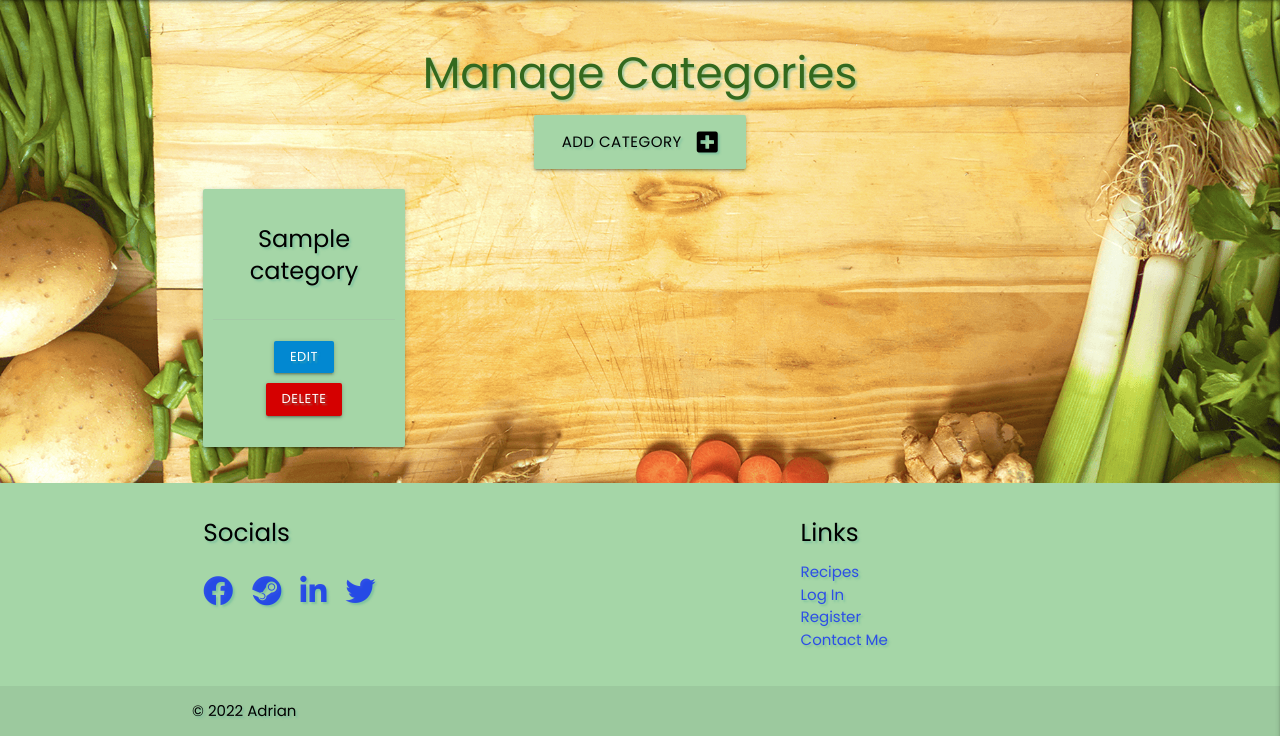
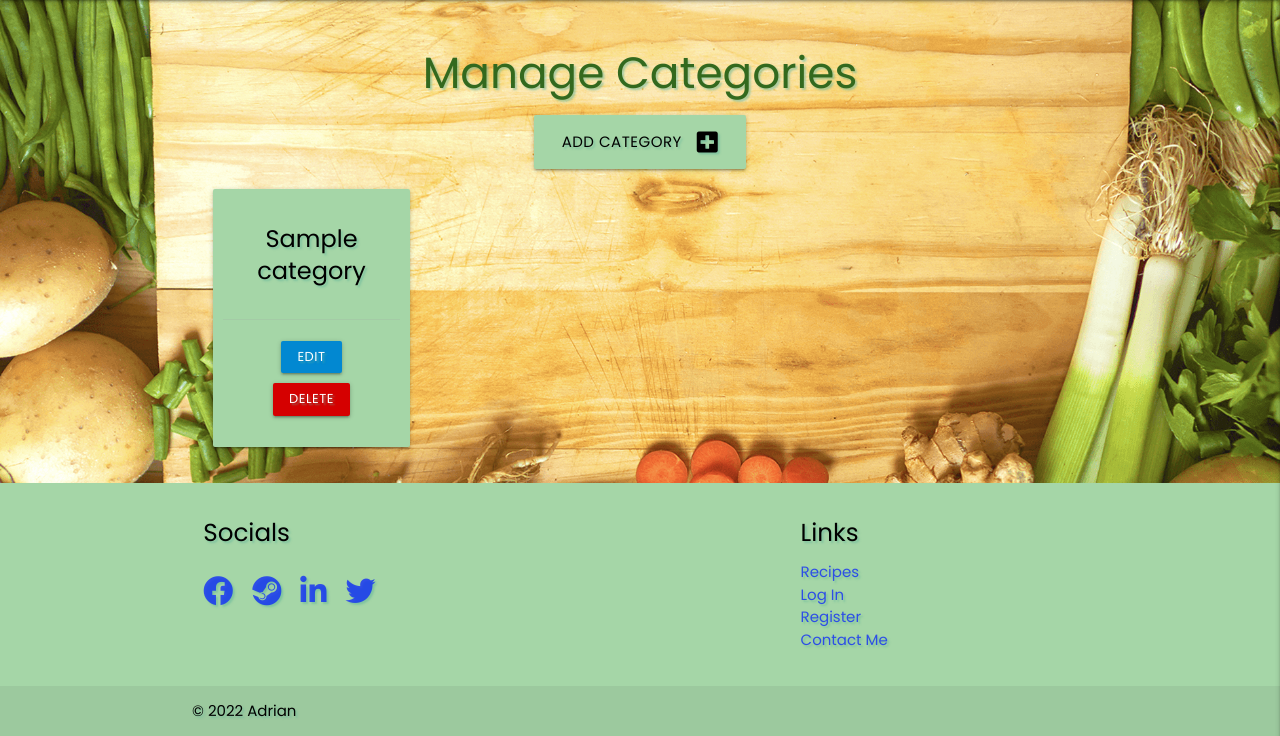
Before and after one commit to AdrianMoldoveanu/Cooking-Frenzy, a Flask app: page /get_categories in a window 1280 px wide. Shown: the part 64-800 px from the top of the page. Run offline with Flask 2, Linux system fonts and the light colour scheme; a database or web service that is not in the repository returns one stand-in record (values such as "Sample title"); some libraries are stand-ins or nearby versions.

Commit message:
Add margin for categories cards

```diff
--- a/static/css/style.css
+++ b/static/css/style.css
@@ -138,3 +138,8 @@ main {
     color: rgb(31, 94, 23);
     font-size: 1.5em;
 }
+
+
+.category {
+    margin: 10px;
+}
--- a/templates/categories.html
+++ b/templates/categories.html
@@ -11,7 +11,7 @@
     </div>
 </div>
 <!-- Category -->
-<div class="row">
+<div class="row category">
     {% for category in categories %}
     <div class="col s12 m3">
         <div class="card green lighten-3 text-shadow center-align">
```
